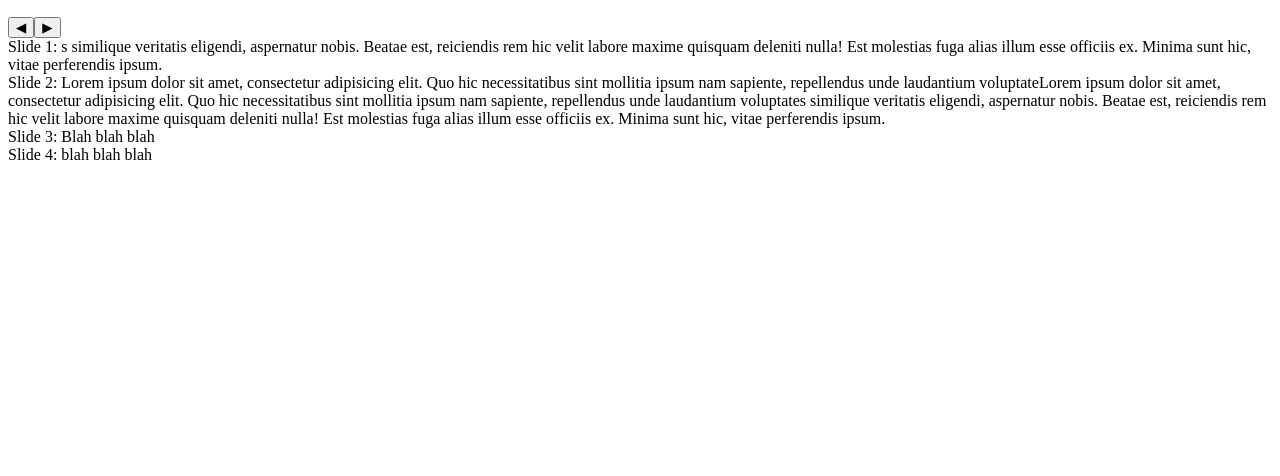
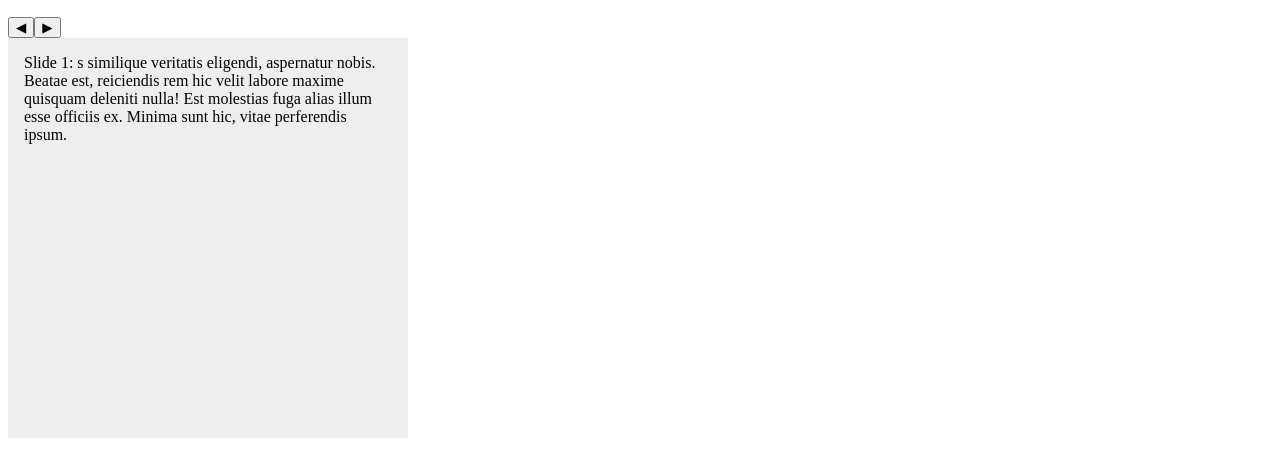
Before and after one commit to BenjaminVerble/react-opacity-slider, a React app: page src/index.tpl.html in a window 1280 px wide. Shown: the part 50-526 px from the top of the page. Built offline with nearby package versions, Linux system fonts and the light colour scheme.

Commit message:
minor tweaks

```diff
--- a/src/index.tpl.html
+++ b/src/index.tpl.html
@@ -5,6 +5,31 @@
     <meta http-equiv="x-ua-compatible" content="ie=edge">
     <title>WebpackBin project</title>
     <meta name="viewport" content="width=device-width, initial-scale=1">
+        <style type="text/css">
+
+    .carouselbox {
+      margin: 0;
+      padding: 0;
+      font-size: 0;
+      width: 400px;
+      height: 400px;
+    }
+    .contentItem {
+      margin: 0;
+      opacity: 0;
+      height: 0;
+    }
+    .contentItem.current {
+      padding: 1em;
+      box-sizing: border-box;
+      background: #eee;
+      font-size: 16px;
+      opacity: 1;
+      height: 400px;
+      transition: opacity .3s;
+    }
+
+  </style>
   </head>
   <body>
     <div id="app"></div>
```
Also changed, not shown: package.json (+6 -5 lines).
